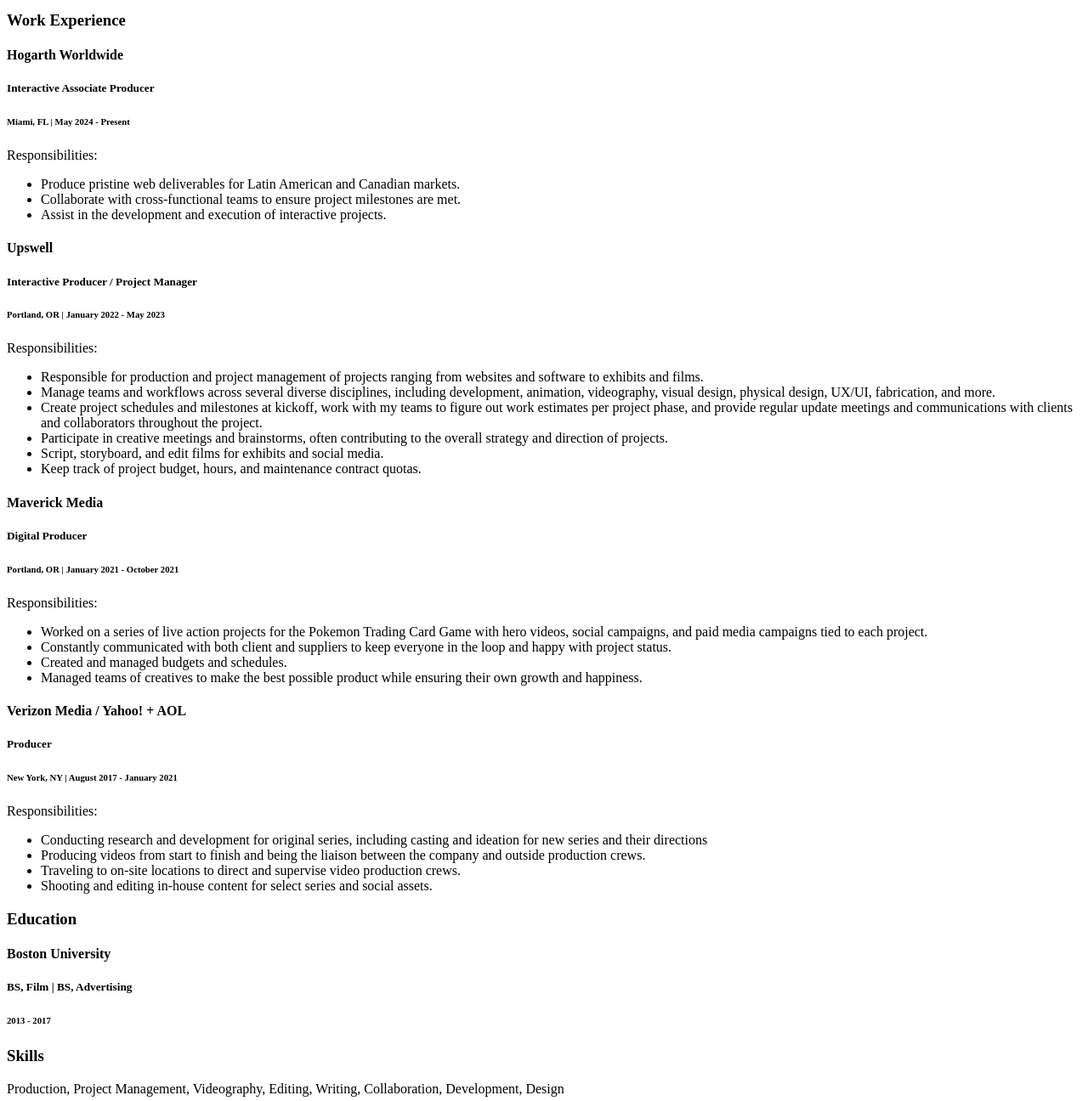
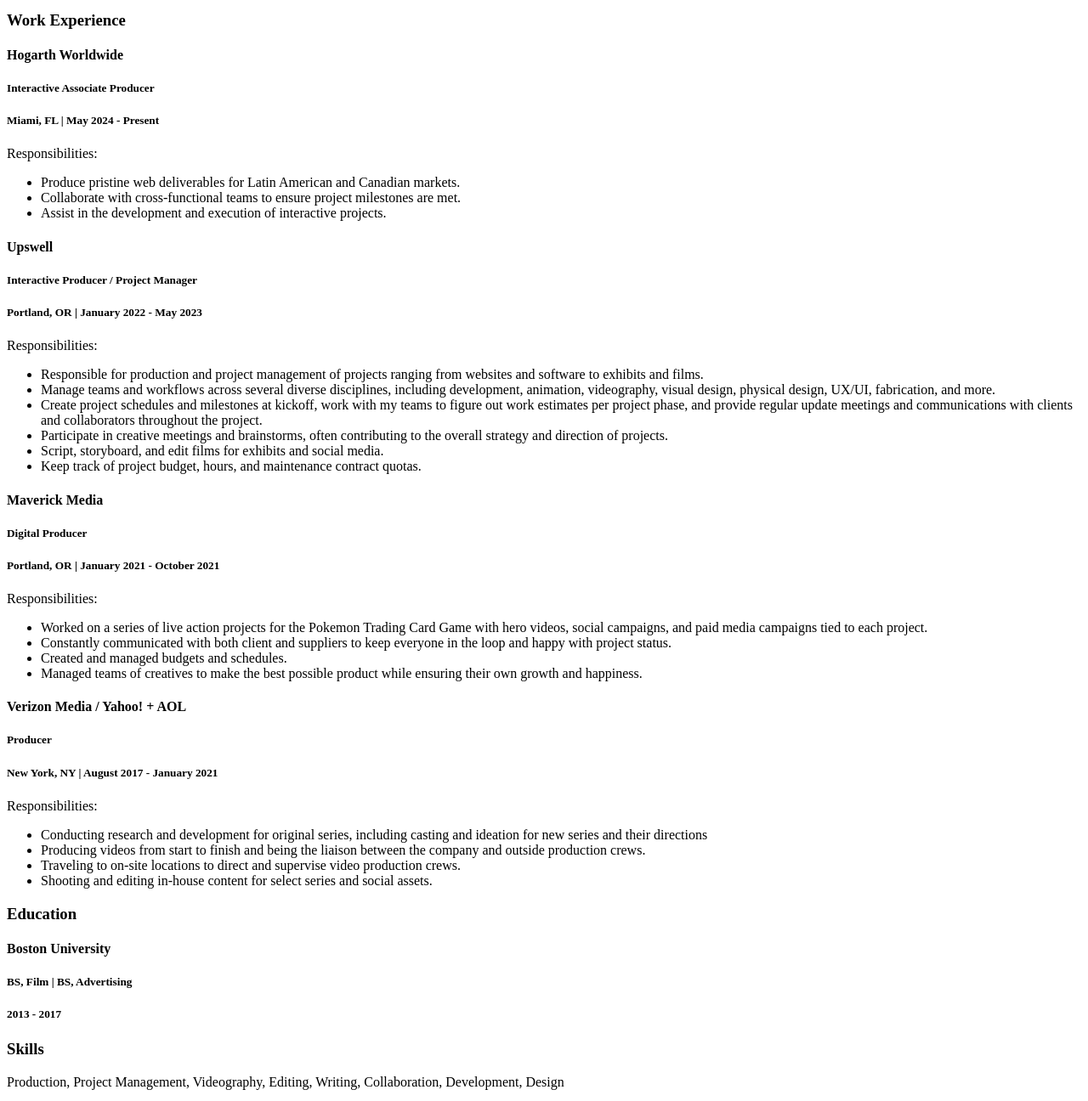
Before and after one commit to earthfaerie/html-resume, a plain HTML site: page index.html in a window 1280 px wide. Shown: the part 380-1676 px from the top of the page at 85% size. Drawn offline with Linux system fonts and the light colour scheme.

Commit message:
h6 updated to h5

```diff
--- a/index.html
+++ b/index.html
@@ -18,7 +18,7 @@
 <h3>Work Experience</h3>
     <h4>Hogarth Worldwide</h4>
         <h5>Interactive Associate Producer</h5>
-            <h6>Miami, FL | May 2024 - Present</h6>
+        <h5>Miami, FL | May 2024 - Present</h5>
     <p>Responsibilities:</p>
         <ul>
             <li>Produce pristine web deliverables for Latin American and Canadian markets.</li>
@@ -28,7 +28,7 @@
 
     <h4>Upswell</h4>
         <h5>Interactive Producer / Project Manager</h5>
-            <h6>Portland, OR | January 2022 - May 2023</h6>
+        <h5>Portland, OR | January 2022 - May 2023</h5>
     <p>Responsibilities:</p>
         <ul>
             <li>Responsible for production and project management of projects ranging from websites and software to exhibits and films.</li>
@@ -41,7 +41,7 @@
 
     <h4>Maverick Media</h4>
         <h5>Digital Producer</h5>
-            <h6>Portland, OR | January 2021 - October 2021</h6>
+        <h5>Portland, OR | January 2021 - October 2021</h5>
     <p>Responsibilities:</p>
         <ul>
             <li>Worked on a series of live action projects for the Pokemon Trading Card Game with hero videos, social campaigns, and paid media campaigns tied to each project.</li>
@@ -52,7 +52,7 @@
 
     <h4>Verizon Media / Yahoo! + AOL</h4>
         <h5>Producer</h5>
-            <h6>New York, NY | August 2017 - January 2021</h6>
+        <h5>New York, NY | August 2017 - January 2021</h5>
     <p>Responsibilities:</p>
         <ul>
             <li>Conducting research and development for original series, including casting and ideation for new series and their directions</li>
@@ -64,7 +64,7 @@
 <h3>Education</h3>
 <h4>Boston University</h4>
     <h5>BS, Film | BS, Advertising</h5>
-     <h6>2013 - 2017</h6>
+     <h5>2013 - 2017</h5>
 
 <h3>Skills</h3>
     <p>Production, Project Management, Videography, Editing, Writing, Collaboration, Development, Design</p>
```
